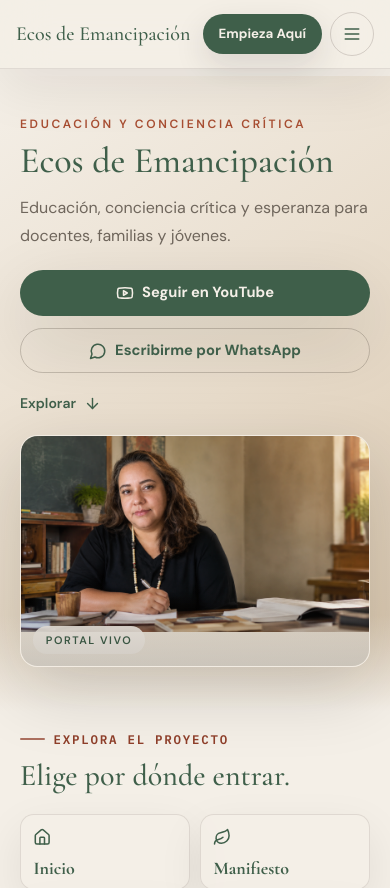
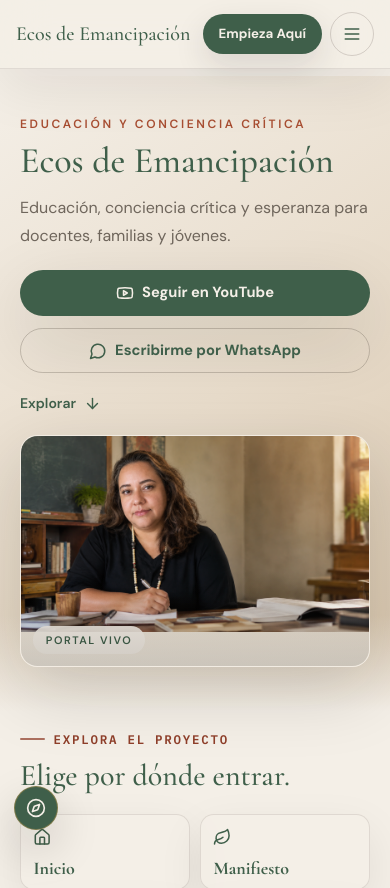
Before and after one commit to KandyPartemia/ecos-de-emancipacion, a React (Vite) app: page / in a window 390 px wide. Shown: the top 888 px of the page. Built offline with nearby package versions, Linux system fonts and the light colour scheme.

Commit message:
Mejora navegación del mapa interactivo

```diff
--- a/src/App.jsx
+++ b/src/App.jsx
@@ -7,6 +7,7 @@ import {
   BookOpenText,
   Brain,
   CircleDot,
+  Compass,
   DoorOpen,
   Eye,
   Facebook,
@@ -437,6 +438,7 @@ function App() {
         <StartHere />
         <Invitation />
         <Footer />
+        <BackToMap />
         <BackToTop />
       </main>
     </>
@@ -604,7 +606,7 @@ function UniverseMap() {
     : universeNodes.filter(({ id }) => ['inicio', 'manifiesto', 'resonancias', 'escuela'].includes(id));
 
   return (
-    <section id="mapa-ecos" className="section-pad bg-clay/55">
+    <section id="mapa-universo" className="section-pad bg-clay/55">
       <div className="mx-auto max-w-7xl">
         <div className="mb-8 max-w-3xl">
           <p className="section-kicker">Mapa del universo Ecos</p>
@@ -650,24 +652,15 @@ function UniverseMap() {
             })}
           </div>
 
-          <aside id="universe-node-detail" className="universe-detail">
-            <div className="flex h-14 w-14 items-center justify-center rounded-full bg-gold/20 text-terracotta">
-              <ActiveIcon size={26} aria-hidden="true" />
+          <aside id="universe-node-detail" className={`universe-detail universe-visual-panel universe-visual-${activeNode.id}`} aria-live="polite">
+            <div className="universe-visual-art" aria-hidden="true">
+              <span className="universe-visual-ring universe-visual-ring-one" />
+              <span className="universe-visual-ring universe-visual-ring-two" />
+              <ActiveIcon size={76} strokeWidth={1.35} />
             </div>
-            <p className="mt-8 text-xs font-semibold uppercase tracking-[0.16em] text-terracotta">Nodo activo</p>
+            <p className="mt-8 text-xs font-semibold uppercase tracking-[0.16em] text-terracotta">Sección activa</p>
             <h3 className="mt-3 font-serif text-4xl leading-none text-forest">{activeNode.title}</h3>
             <p className="mt-5 leading-8 text-earth">{activeNode.text}</p>
-            <a className="btn-primary mt-8" href={activeNode.href}>
-              Ir a la sección
-              <ArrowUpRight size={18} aria-hidden="true" />
-            </a>
-            <figure className="mt-8 overflow-hidden rounded-2xl border border-earth/15 bg-cream/70 p-2">
-              <img
-                src={IMAGES.map}
-                alt="Mapa del universo Ecos de Emancipación con las secciones Inicio, Manifiesto, Resonancias, Pilares, Escuela, Recursos, Universo musical, Tienda y Empieza Aquí"
-                className="h-auto w-full rounded-xl opacity-80"
-              />
-            </figure>
           </aside>
         </div>
 
@@ -1243,6 +1236,19 @@ function Footer() {
   );
 }
 
+function BackToMap() {
+  return (
+    <a
+      href="#mapa-universo"
+      aria-label="Volver al mapa del universo Ecos"
+      title="Volver al mapa del universo Ecos"
+      className="map-floating-button"
+    >
+      <Compass size={20} aria-hidden="true" />
+    </a>
+  );
+}
+
 function BackToTop() {
   const [isVisible, setIsVisible] = useState(false);
 
--- a/src/index.css
+++ b/src/index.css
@@ -604,6 +604,102 @@ footer {
   box-shadow: 0 24px 70px rgba(21, 18, 14, 0.1);
 }
 
+.universe-visual-panel {
+  position: relative;
+  overflow: hidden;
+  background:
+    radial-gradient(circle at 78% 18%, rgba(196, 154, 74, 0.24), transparent 10rem),
+    radial-gradient(circle at 18% 82%, rgba(63, 95, 74, 0.12), transparent 12rem),
+    rgba(244, 239, 231, 0.82);
+}
+
+.universe-visual-art {
+  position: relative;
+  display: flex;
+  min-height: 16rem;
+  align-items: center;
+  justify-content: center;
+  overflow: hidden;
+  border-radius: 1.25rem;
+  border: 1px solid rgba(196, 154, 74, 0.24);
+  background:
+    linear-gradient(135deg, rgba(244, 239, 231, 0.88), rgba(232, 220, 203, 0.58)),
+    #f4efe7;
+  color: #3f5f4a;
+}
+
+.universe-visual-art svg {
+  position: relative;
+  z-index: 2;
+  color: currentColor;
+}
+
+.universe-visual-ring {
+  position: absolute;
+  border: 1px solid currentColor;
+  border-radius: 9999px;
+  opacity: 0.16;
+}
+
+.universe-visual-ring-one {
+  width: 9rem;
+  height: 9rem;
+}
+
+.universe-visual-ring-two {
+  width: 14rem;
+  height: 14rem;
+}
+
+.universe-visual-manifiesto .universe-visual-art,
+.universe-visual-tienda .universe-visual-art {
+  color: #8f3f2a;
+}
+
+.universe-visual-resonancias .universe-visual-art,
+.universe-visual-universo-musical .universe-visual-art {
+  background:
+    radial-gradient(circle at center, rgba(196, 154, 74, 0.18), transparent 9rem),
+    linear-gradient(135deg, rgba(63, 95, 74, 0.96), rgba(43, 33, 24, 0.86));
+  color: #f4efe7;
+}
+
+.universe-visual-pilares .universe-visual-art,
+.universe-visual-escuela .universe-visual-art {
+  background:
+    radial-gradient(circle at 52% 35%, rgba(244, 239, 231, 0.2), transparent 9rem),
+    linear-gradient(135deg, rgba(63, 95, 74, 0.9), rgba(196, 154, 74, 0.42));
+  color: #f4efe7;
+}
+
+.map-floating-button {
+  position: fixed;
+  left: 1.25rem;
+  bottom: 1.25rem;
+  z-index: 50;
+  display: inline-flex;
+  width: 3rem;
+  height: 3rem;
+  align-items: center;
+  justify-content: center;
+  border-radius: 9999px;
+  border: 1px solid rgba(196, 154, 74, 0.45);
+  background: #3f5f4a;
+  color: #f4efe7;
+  box-shadow: 0 18px 45px rgba(21, 18, 14, 0.18);
+  text-decoration: none;
+  transition: transform 160ms ease, background-color 160ms ease, color 160ms ease;
+}
+
+.map-floating-button:hover,
+.map-floating-button:focus-visible {
+  background: #15120e;
+  color: #f4efe7;
+  outline: none;
+  text-decoration: none;
+  transform: translateY(-0.12rem);
+}
+
 .bg-field-pattern {
   background:
     linear-gradient(90deg, rgba(63, 95, 74, 0.12) 1px, transparent 1px),
@@ -739,6 +835,13 @@ footer {
   .sound-card .btn-secondary {
     width: 100%;
   }
+
+  .map-floating-button {
+    left: 0.85rem;
+    bottom: 0.85rem;
+    width: 2.75rem;
+    height: 2.75rem;
+  }
 }
 
 @media (prefers-reduced-motion: reduce) {
```
